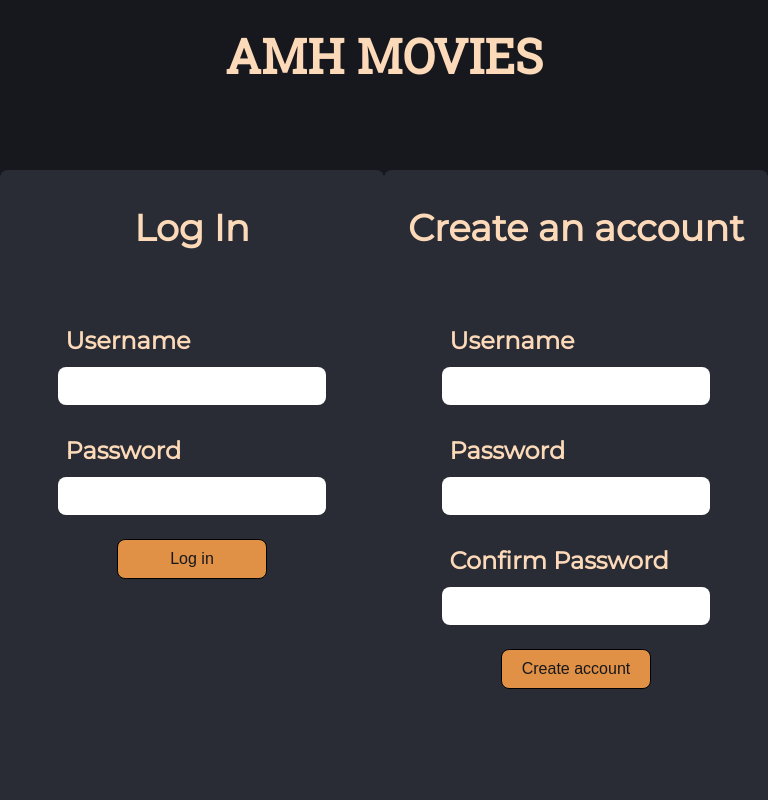
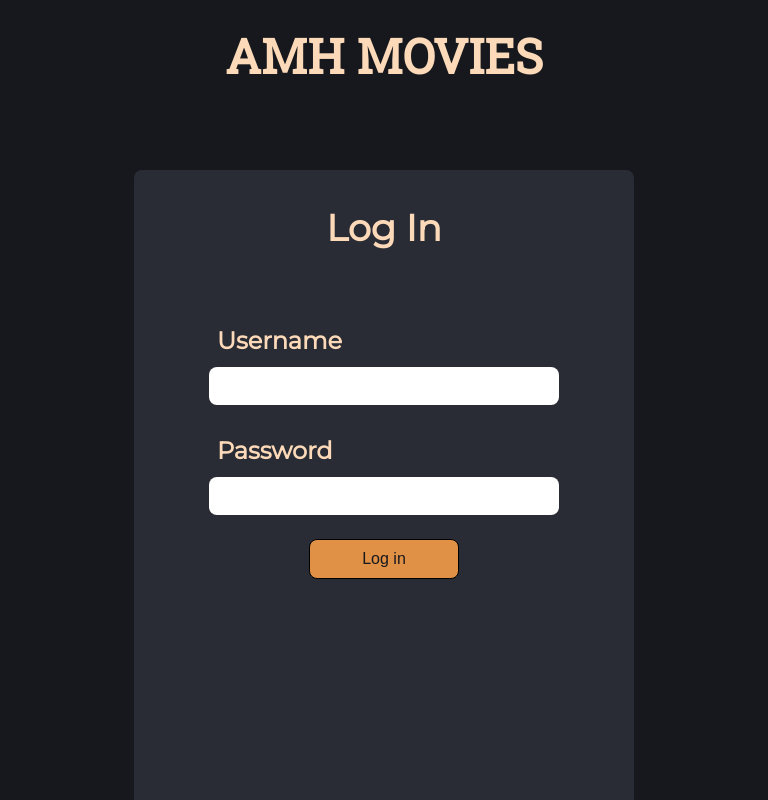
Before and after one commit to ajdinhusetovic/amh-movies, a React (Vite) app in the folder client/: page / in a window 768 px wide. Shown: the top 800 px of the page. Built offline with nearby package versions, Linux system fonts and the light colour scheme.

Commit message:
Add media queries for form page

```diff
--- a/client/src/scss/app.scss
+++ b/client/src/scss/app.scss
@@ -38,6 +38,7 @@ body {
     .login, .register {
         height: 700px;
         width: 500px;
+        max-width: 500px;
         display: flex;
         flex-direction: column;
         align-items: center;
@@ -526,6 +527,15 @@ body {
 }
 
 @media screen and (max-width: 768px) and (min-width: 641px) {
+
+    .form-page {
+        flex-direction: column;
+        gap: 30px;
+        width: 95%;
+        margin: 0 auto 40px auto;
+
+    }
+
     .movies-list-wrapper {
         .button-wrapper {
             display: grid;
@@ -543,6 +553,15 @@ body {
 }
 
 @media screen and (max-width: 992px) and (min-width: 768px) {
+
+    .form-page {
+        flex-direction: column;
+        gap: 30px;
+        width: 95%;
+        margin: 0 auto 40px auto;
+
+    }
+
     .movies-list-wrapper {
         .button-wrapper {
             display: grid;
@@ -561,6 +580,15 @@ body {
 }
 
 @media screen and (max-width: 1200px) and (min-width: 993px) {
+
+    .form-page {
+        flex-direction: column;
+        gap: 30px;
+        width: 95%;
+        margin: 0 auto 40px auto;
+
+    }
+
     .movies-list-wrapper {
         .button-wrapper {
             display: grid;
```
